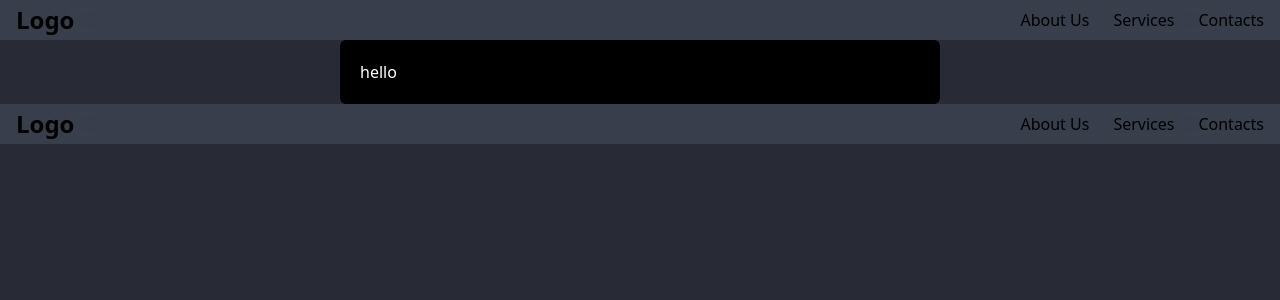
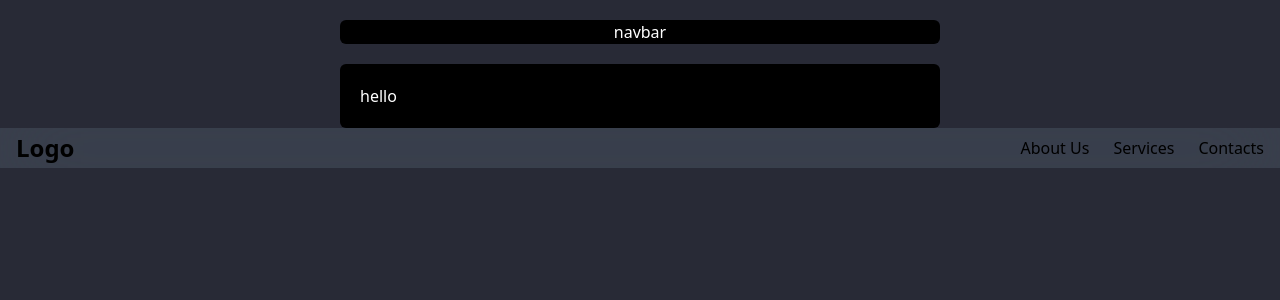
Before and after one commit to vskvj3/portfolio-nextjs, a Next.js app: page / in a window 1280 px wide. Shown: the top 300 px of the page. Built offline with nearby package versions, Linux system fonts and the light colour scheme.

Commit message:
add navbar placeholder

```diff
--- a/components/navbar.js
+++ b/components/navbar.js
@@ -2,32 +2,8 @@ import Link from "next/link";
 
 export default function Navbar() {
   return (
-    <nav>
-      <div className="w-full h-10 bg-gray-600/50 backdrop-blur-2xl sticky top-0">
-        <div className="container mx-auto px-4 h-full">
-          <div className="flex justify-between items-center h-full">
-            <p className="text-black text-2xl font-bold">Logo</p>
-            <ul className="hidden md:flex gap-x-6 text-black">
-              <li>
-                <Link href="/about">
-                  <p>About Us</p>
-                </Link>
-              </li>
-              <li>
-                <Link href="/services">
-                  <p>Services</p>
-                </Link>
-              </li>
-              <li>
-                <Link href="/contacts">
-                  <p>Contacts</p>
-                </Link>
-              </li>
-            </ul>
-            <p className="md:hidden text-white">Menu</p>
-          </div>
-        </div>
-      </div>
+    <nav className="bg-black w-1/2 min-w-[400px] max-w-[600px] mx-auto my-5 rounded-md text-center text-white">
+      navbar
     </nav>
   );
 }
```
